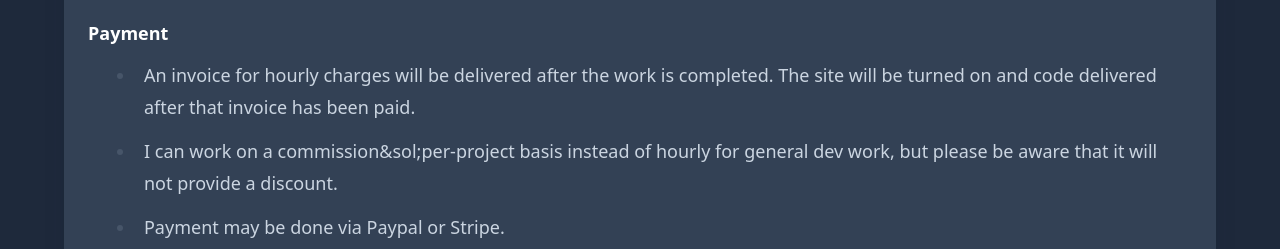
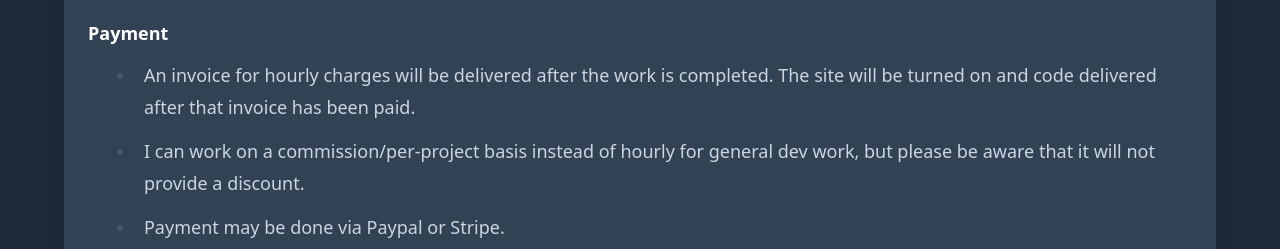
Before and after one commit to perappu/perappu-blog, a Next.js app: page /commission/lorekeeper in a window 1280 px wide. Shown: the part 2760-3009 px from the top of the page. Built offline with nearby package versions, Linux system fonts and the light colour scheme.

Commit message:
fix lint errors

```diff
--- a/app/commission/lorekeeper/page.tsx
+++ b/app/commission/lorekeeper/page.tsx
@@ -27,7 +27,7 @@ export default function LorekeeperCommissions() {
             <h3 id="newsite"><a target="_blank" href="#newsite">New Sites</a></h3>
             <p className="mx-5">Initial dev work is <strong>$40/hour</strong>, which will be tracked via message timestamps and an external time-tracking tool. <strong>Initial site setup is a minimum of $40.</strong> Depending on your plugin choices, most sites can be set up within 2-3 hours of billable time. Vanilla site setup (no plugins) takes about an hour of billable time.</p>
 
-            <p className="mx-5">I try to be extremely fair with what counts as billable time. I will send you messages periodically throughout the development process, so you are aware exactly when and what I&apos;m working on! I can explain as much or as little of the process as you'd like.</p>
+            <p className="mx-5">I try to be extremely fair with what counts as billable time. I will send you messages periodically throughout the development process, so you are aware exactly when and what I&apos;m working on! I can explain as much or as little of the process as you&apos;d like.</p>
 
             <p className="mx-5"><strong>Hosting starts at $20/month.</strong> This gets you this plan offered by DigitalOcean, comparable to Dreamhost&apos;s basic plan:</p>
 <img src="/img/digitaloceanplan.png" />
@@ -66,7 +66,7 @@ export default function LorekeeperCommissions() {
             <h4>Payment</h4>
             <ul className="mx-5">
                 <li>An invoice for hourly charges will be delivered after the work is completed. The site will be turned on and code delivered after that invoice has been paid.</li>
-                <li>I can work on a commission&sol;per-project basis instead of hourly for general dev work, but please be aware that it will not provide a discount.</li>
+                <li>I can work on a commission&#47;per-project basis instead of hourly for general dev work, but please be aware that it will not provide a discount.</li>
                 <li>Payment may be done via Paypal or Stripe.</li>
             </ul>
             <h4>Hosting Details (only applies to people whose website I host)</h4>
```
